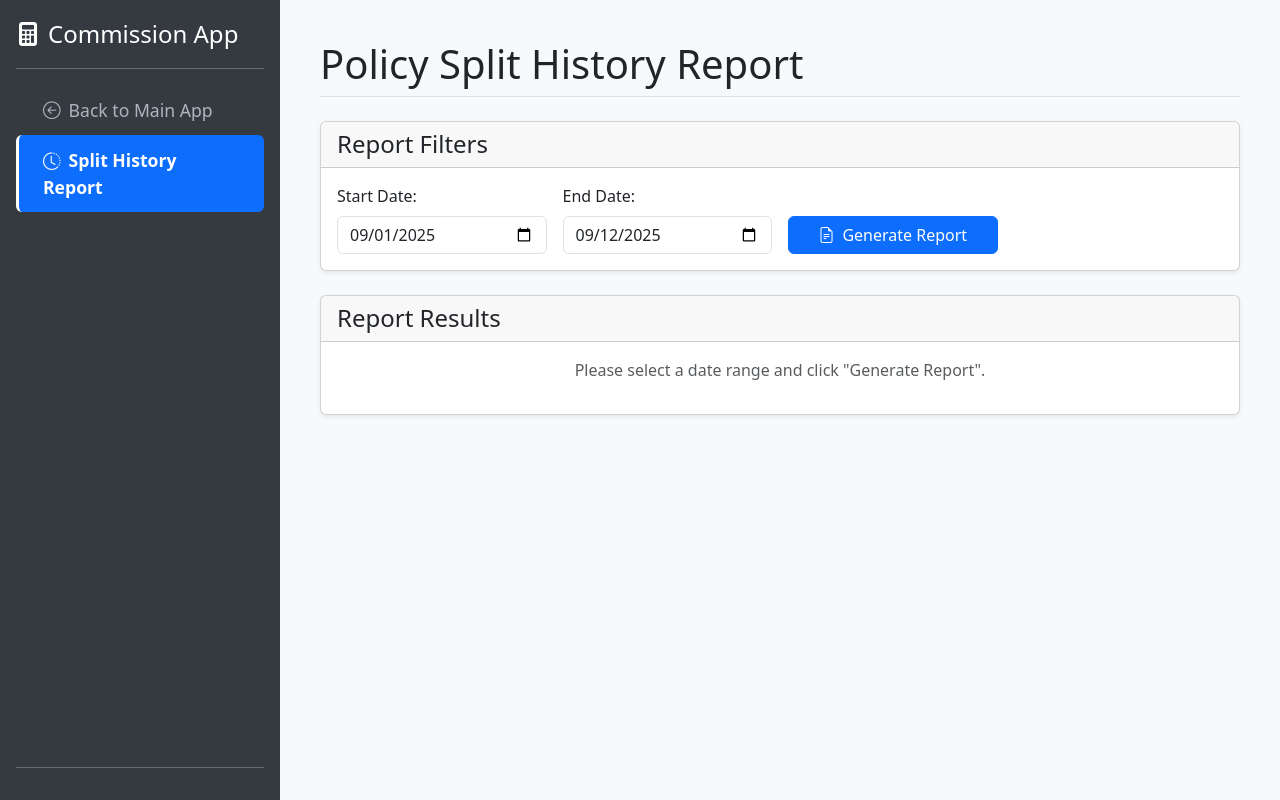
After one commit to Nicolaaaas99/Commission-Application, a Flask app: page /split_report in a window 1280 px wide. The commit adds this page. Run offline with Flask 3, Linux system fonts and the light colour scheme; some libraries are stand-ins or nearby versions.

Commit message:
Added Split History Report, All Brokers on Broker Report, Broker On Hold Reallocation, Advanced Search Functionality and display InsurerCodeName at Create Batch Section

```diff
--- a/app.py
+++ b/app.py
@@ -33,7 +33,7 @@ UPDATE_INSURANCE_TYPE_SP = 'sp_UpdatePolicyInsuranceType'
 INSERT_HIST_SP = 'sp_InsertIntoHistoryFromInput'
 INSERT_HISTSPLIT_SP = 'sp_InsertCommStmntHistSplit'
 INSERT_EVOCOMM_SP = 'sp_RetrieveEvoCommissionSplits'
-SEARCH_POLICIES_SP = 'sp_SearchPolicies'
+SEARCH_POLICIES_SP = 'sp_SearchPoliciesAdvanced'
 GET_SPLITS_SP = 'sp_GetPolicySplits'
 UPDATE_COMPLIANCE_SP = 'sp_UpdatePolicyCompliance'
 COMMISSION_RUN_SP = 'sp_ExecuteCommissionRun'
@@ -42,8 +42,9 @@ GET_BROKER_REPORT_SP = 'sp_GetBrokerCommissionReport'
 GET_COMMISSION_PERIODS_SP = 'sp_GetCommissionPeriods'
 CREATE_BATCH_CSV_SP = 'sp_CreateBatchCSV'
 GET_BROKER_REPORT_PERIODS_SP = 'sp_GetBrokerReportPeriods'
-# --- NEW: Stored procedure name for voiding a batch ---
+GET_SPLIT_HISTORY_SP = 'sp_GetPolicySplitHistoryReport'
 VOID_BATCH_CSV_SP = 'sp_VoidBatchCSV'
+
 
 
 # Expected columns for the new upload format
@@ -246,6 +247,11 @@ def upload_file_route():
 
     return redirect(url_for('index'))
 
+@app.route('/split_report')
+def split_report():
+    """Renders the split history report page."""
+    return render_template('split_report.html')
+
 # --- API Routes ---
 @app.route('/api/companies')
 def get_companies():
@@ -299,6 +305,26 @@ def get_report_brokers():
         logging.error(f"Error fetching report brokers: {e}")
         return jsonify({"success": False, "message": str(e)}), 500
 
+@app.route('/api/split_history_report')
+def get_split_history_report():
+    """Fetches split history data based on a date range."""
+    start_date = request.args.get('start_date')
+    end_date = request.args.get('end_date')
+
+    if not start_date or not end_date:
+        return jsonify({"success": False, "message": "Start and end dates are required."}), 400
+
+    try:
+        conn = get_db_connection()
+        cursor = conn.cursor()
+        cursor.execute(f"EXEC {GET_SPLIT_HISTORY_SP} ?, ?", start_date, end_date)
+        columns = [column[0] for column in cursor.description]
+        history_data = [dict(zip(columns, row)) for row in cursor.fetchall()]
+        return jsonify(history_data)
+    except Exception as e:
+        logging.error(f"Error fetching split history report: {e}")
+        return jsonify({"success": False, "message": str(e)}), 500
+
 @app.route('/api/insurance_types')
 def get_insurance_types():
     conn = get_db_connection()
@@ -309,18 +335,25 @@ def get_insurance_types():
 
 @app.route('/api/search_policies')
 def search_policies():
+    company_id = request.args.get('company_id', type=int)
+    insurer_id = request.args.get('insurer_id', 0, type=int)
+    broker_id = request.args.get('broker_id', 0, type=int)
     term = request.args.get('term', '')
-    if not term or len(term) < 3:
-        return jsonify({"success": False, "message": "Search term must be at least 3 characters long."}), 400
+    compliance_status = request.args.get('compliance', 'All')
+
+    if not company_id:
+        return jsonify({"success": False, "message": "A Company must be selected."}), 400
 
     try:
         conn = get_db_connection()
         cursor = conn.cursor()
-        cursor.execute(f"EXEC {SEARCH_POLICIES_SP} ?", f'%{term}%')
+        # Pass the new compliance parameter to the stored procedure
+        cursor.execute("EXEC sp_SearchPoliciesAdvanced ?, ?, ?, ?, ?", company_id, insurer_id, broker_id, term, compliance_status)
         columns = [column[0] for column in cursor.description]
         policies = [dict(zip(columns, row)) for row in cursor.fetchall()]
         return jsonify(policies)
     except Exception as e:
+        logging.error(f"Error searching policies: {e}")
         return jsonify({"success": False, "message": str(e)}), 500
 
 @app.route('/api/get_policy_splits/<int:policy_link>')
@@ -341,6 +374,7 @@ def save_splits():
     data = request.get_json()
     policy_id = data.get('policyLink')
     splits = data.get('splits')
+    user_name = 'System'
 
     if not policy_id or splits is None:
         return jsonify({"success": False, "message": "Missing data."}), 400
@@ -354,7 +388,8 @@ def save_splits():
         cursor.execute("DELETE FROM [dbo].[CommSplit] WHERE SplitPolicyId = ?", policy_id)
 
         for split in splits:
-            cursor.execute(f"EXEC {INSERT_SPLIT_SP} ?, ?, ?", policy_id, split['brokerId'], split['percent'])
+            cursor.execute(f"EXEC {INSERT_SPLIT_SP} ?, ?, ?, ?",
+                           policy_id, split['brokerId'], split['percent'], user_name)
 
         run_sp(INSERT_HISTSPLIT_SP)
         conn.commit()
@@ -462,11 +497,11 @@ def cancel_commission_run():
 def get_broker_report(broker_id):
     compliance_status = request.args.get('compliance', 'All')
     split_status = request.args.get('split_status', 'All')
-    # Add period_id to the arguments, defaulting to 0 for the 'Current' period.
     period_id = request.args.get('period_id', 0, type=int)
 
-    if not broker_id:
+    if broker_id is None:
         return jsonify({"success": False, "message": "Broker ID is required."}), 400
+
     if compliance_status not in ['Yes', 'No', 'All']:
         return jsonify({"success": False, "message": "Invalid compliance status."}), 400
     if split_status not in ['Split', 'Non-Split', 'All']:
@@ -509,12 +544,13 @@ def get_unprocessed_statements():
     try:
         conn = get_db_connection()
         cursor = conn.cursor()
-        # The view already contains StmntLink, so we query it directly.
+        # ADDED InsurerCodeName to the SELECT statement
         sql = """
             SELECT
                 StmntLink,
                 StmntCompanyId,
                 StmntInsurerLink,
+                InsurerCodeName,
                 StmntDate,
                 StmntReference,
                 StmntTotalAmount
@@ -523,11 +559,9 @@ def get_unprocessed_statements():
         """
         cursor.execute(sql)
         columns = [column[0] for column in cursor.description]
-        # Create a list of dicts, ensuring the key 'StmntLink' is renamed to 'stmntLink' for frontend compatibility.
         statements = []
         for row in cursor.fetchall():
             row_dict = dict(zip(columns, row))
-            # Standardize the key to camelCase for the frontend JavaScript
             row_dict['stmntLink'] = row_dict.pop('StmntLink')
             statements.append(row_dict)
 
--- /dev/null
+++ b/templates/split_report.html
@@ -0,0 +1,151 @@
+<!DOCTYPE html>
+<html lang="en">
+<head>
+    <meta charset="UTF-8">
+    <meta name="viewport" content="width=device-width, initial-scale=1.0">
+    <title>Split History Report</title>
+    <link href="https://cdn.jsdelivr.net/npm/bootstrap@5.3.3/dist/css/bootstrap.min.css" rel="stylesheet">
+    <link rel="stylesheet" href="https://cdn.jsdelivr.net/npm/bootstrap-icons@1.11.3/font/bootstrap-icons.min.css">
+    <script src="https://cdn.jsdelivr.net/npm/sweetalert2@11"></script>
+    <style>
+        body { display: flex; min-height: 100vh; background-color: #f8f9fa; }
+        #sidebar { width: 280px; min-height: 100vh; background: #343a40; color: #fff; }
+        #sidebar .nav-link { color: #adb5bd; font-size: 1.1rem; padding: 0.75rem 1.5rem; border-left: 3px solid transparent; }
+        #sidebar .nav-link:hover { color: #fff; background: #495057; border-left-color: #0d6efd; }
+        #sidebar .nav-link.active { color: #fff; font-weight: bold; background: #0d6efd; border-left-color: #fff; }
+        #content { flex-grow: 1; padding: 2.5rem; }
+    </style>
+</head>
+<body>
+    <nav id="sidebar" class="d-flex flex-column flex-shrink-0 p-3">
+        <a href="/" class="d-flex align-items-center mb-3 mb-md-0 me-md-auto text-white text-decoration-none">
+            <i class="bi bi-calculator-fill me-2 fs-4"></i><span class="fs-4">Commission App</span>
+        </a>
+        <hr>
+        <ul class="nav nav-pills flex-column mb-auto">
+            <li class="nav-item"><a href="{{ url_for('index') }}" class="nav-link"><i class="bi bi-arrow-left-circle me-2"></i>Back to Main App</a></li>
+            <li><a href="#" class="nav-link active"><i class="bi bi-clock-history me-2"></i>Split History Report</a></li>
+        </ul>
+        <hr>
+    </nav>
+
+    <main id="content">
+        <h1 class="display-6 border-bottom pb-2 mb-4">Policy Split History Report</h1>
+
+        <div class="card shadow-sm">
+            <div class="card-header"><h2 class="h4 mb-0">Report Filters</h2></div>
+            <div class="card-body">
+                <div class="row g-3 align-items-end">
+                    <div class="col-md-3">
+                        <label for="start-date" class="form-label">Start Date:</label>
+                        <input type="date" id="start-date" class="form-control">
+                    </div>
+                    <div class="col-md-3">
+                        <label for="end-date" class="form-label">End Date:</label>
+                        <input type="date" id="end-date" class="form-control">
+                    </div>
+                    <div class="col-md-3">
+                        <button class="btn btn-primary w-100" id="generate-report-btn">
+                            <i class="bi bi-file-earmark-text me-2"></i>Generate Report
+                        </button>
+                    </div>
+                </div>
+            </div>
+        </div>
+
+        <div class="card shadow-sm mt-4">
+            <div class="card-header"><h2 class="h4 mb-0">Report Results</h2></div>
+            <div class="card-body">
+                <div id="report-container" class="table-responsive">
+                    <p class="text-center text-muted" id="report-placeholder">Please select a date range and click "Generate Report".</p>
+                    <table class="table table-hover d-none" id="report-table">
+                        <thead>
+                            <tr>
+                                <th>Policy Number</th>
+                                <th>Policy Holder</th>
+                                <th>Broker Name</th>
+                                <th>Split %</th>
+                                <th>User Name</th>
+                                <th>Date Stamp</th>
+                            </tr>
+                        </thead>
+                        <tbody id="report-body"></tbody>
+                    </table>
+                </div>
+            </div>
+        </div>
+    </main>
+
+<script>
+document.addEventListener('DOMContentLoaded', function () {
+    const generateBtn = document.getElementById('generate-report-btn');
+    const reportTable = document.getElementById('report-table');
+    const reportBody = document.getElementById('report-body');
+    const reportPlaceholder = document.getElementById('report-placeholder');
+
+    // Set default dates (e.g., this month)
+    const today = new Date();
+    const firstDayOfMonth = new Date(today.getFullYear(), today.getMonth(), 1);
+    document.getElementById('start-date').valueAsDate = firstDayOfMonth;
+    document.getElementById('end-date').valueAsDate = today;
+
+    generateBtn.addEventListener('click', function() {
+        const startDate = document.getElementById('start-date').value;
+        const endDate = document.getElementById('end-date').value;
+
+        if (!startDate || !endDate) {
+            Swal.fire('Filter Missing', 'Please select both a start and end date.', 'warning');
+            return;
+        }
+
+        reportPlaceholder.textContent = 'Generating report...';
+        reportPlaceholder.classList.remove('d-none');
+        reportTable.classList.add('d-none');
+        generateBtn.disabled = true;
+        generateBtn.innerHTML = '<span class="spinner-border spinner-border-sm"></span> Loading...';
+
+        fetch(`/api/split_history_report?start_date=${startDate}&end_date=${endDate}`)
+            .then(response => response.json())
+            .then(data => {
+                if (data.success === false || !Array.isArray(data)) {
+                    throw new Error(data.message || 'Invalid data from server');
+                }
+                if (data.length === 0) {
+                    reportPlaceholder.textContent = 'No split history found for the selected date range.';
+                    reportBody.innerHTML = '';
+                    return;
+                }
+
+                let html = '';
+                data.forEach(row => {
+                    const splitPercent = (parseFloat(row.SplitPercent) * 100).toFixed(2) + '%';
+                    const dateStamp = new Date(row.SplitDateStamp).toLocaleString('en-ZA');
+                    html += `
+                        <tr>
+                            <td>${row.PolicyNumber}</td>
+                            <td>${row.PolicyHolder}</td>
+                            <td>${row.BrokerName}</td>
+                            <td>${splitPercent}</td>
+                            <td>${row.SplitUserName}</td>
+                            <td>${dateStamp}</td>
+                        </tr>
+                    `;
+                });
+                reportBody.innerHTML = html;
+                reportPlaceholder.classList.add('d-none');
+                reportTable.classList.remove('d-none');
+            })
+            .catch(error => {
+                reportPlaceholder.textContent = `Error: ${error.message}`;
+                Swal.fire('Error!', `Could not generate the report. ${error.message}`, 'error');
+            })
+            .finally(() => {
+                generateBtn.disabled = false;
+                generateBtn.innerHTML = '<i class="bi bi-file-earmark-text me-2"></i>Generate Report';
+            });
+    });
+});
+</script>
+<script src="https://cdn.jsdelivr.net/npm/bootstrap@5.3.3/dist/js/bootstrap.bundle.min.js"></script>
+</body>
+</html>
```
Also changed, not shown: templates/index.html (+100 -24 lines), templates/report.html (+6 -2 lines).
